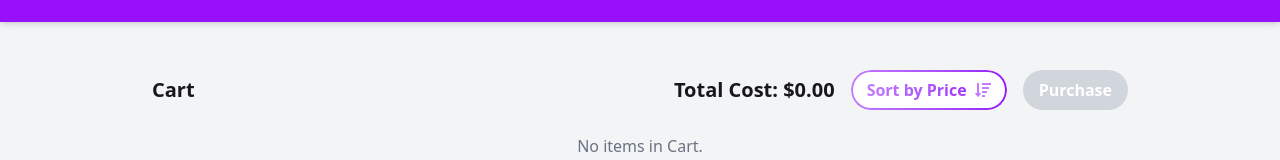
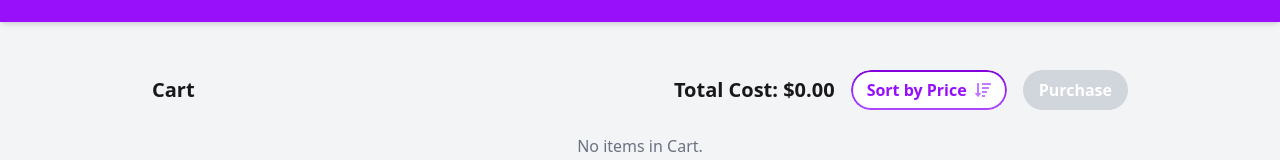
Before and after one commit to tasninanika/Gadget_Heaven, a React (Vite) app: page /dashboard in a window 1280 px wide. Shown: the part 344-504 px from the top of the page. Built offline with nearby package versions, Linux system fonts and the light colour scheme.

Commit message:
apply style on dashboard

```diff
--- a/src/Pages/Dashboard.jsx
+++ b/src/Pages/Dashboard.jsx
@@ -128,12 +128,12 @@ const Dashboard = () => {
                   className="relative px-4 py-2 rounded-full overflow-hidden group"
                 >
                   {/* Gradient Border */}
-                  <span className="absolute inset-0 rounded-full p-[2px] bg-gradient-to-r from-purple-400 to-purple-600">
+                  <span className="absolute inset-0 rounded-full p-[2px] bg-gradient-to-b from-purple-700 to-purple-500">
                     <span className="h-full w-full rounded-full bg-white block"></span>
                   </span>
 
                   {/* Text + Icon */}
-                  <span className="relative flex items-center gap-2 font-semibold text-transparent bg-clip-text bg-gradient-to-r from-purple-400 to-purple-600">
+                  <span className="relative flex items-center gap-2 font-semibold bg-clip-text text-purple-600">
                     {" "}
                     Sort by Price
                     <FaSortAmountDown className="text-purple-400" />
```
